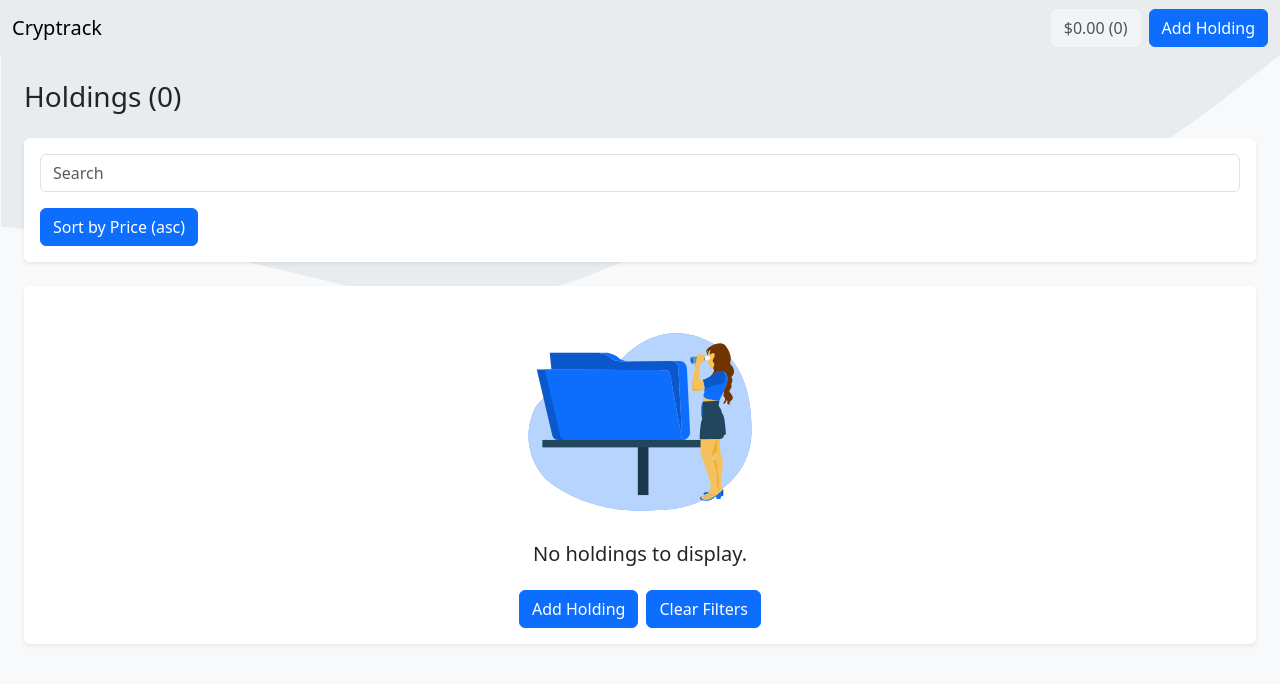
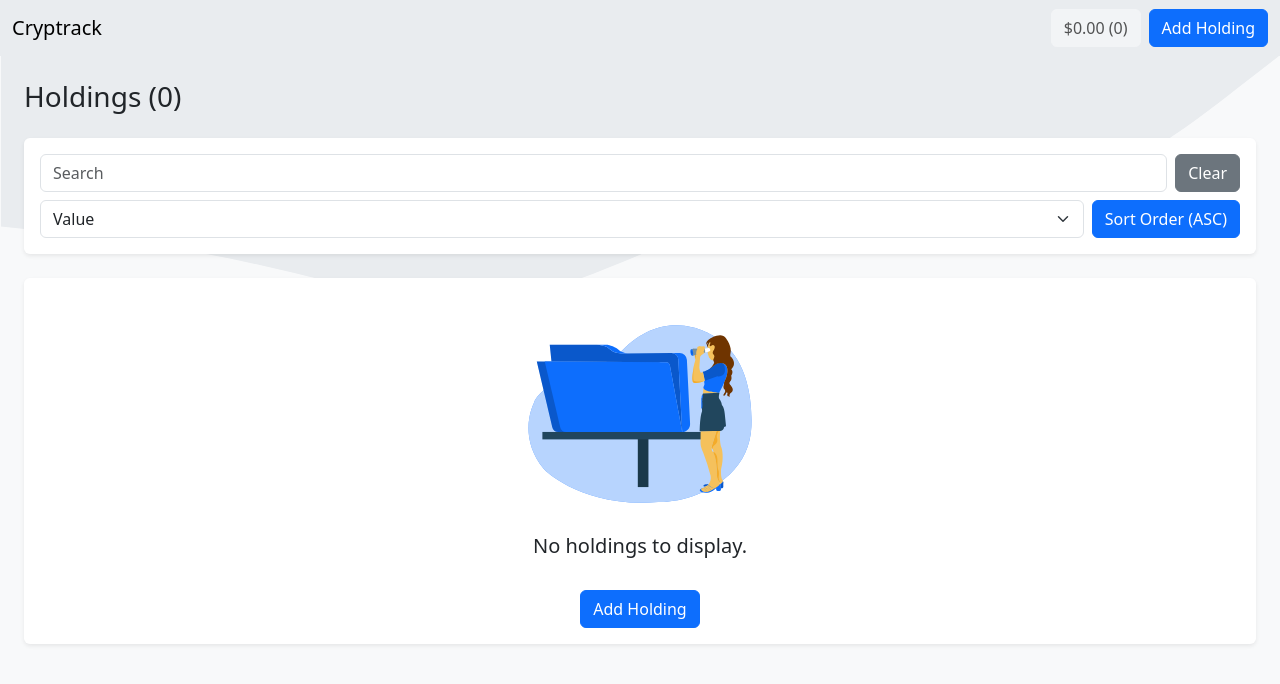
Before and after one commit to karmasakshi/cryptrack, a Next.js app: page / in a window 1280 px wide. Shown: the top 684 px of the page. Built offline with nearby package versions, Linux system fonts and the light colour scheme.

Commit message:
style(general): filters

```diff
--- a/src/pages/index.tsx
+++ b/src/pages/index.tsx
@@ -7,15 +7,26 @@ import { useState } from 'react';
 
 const Holdings = () => {
   const { portfolio, removeHolding } = usePortfolioStore();
-  const [searchKey, setSearchKey] = useState('');
-  const [sortOrder, setSortOrder] = useState<'asc' | 'desc'>('asc');
+  const defaultFilters = {
+    searchKey: '',
+    sortKey: 'name',
+    sortOrder: 'asc',
+  };
+
+  const [filters, setFilters] = useState(defaultFilters);
 
   const filteredPortfolio = portfolio.holdings
     .filter((h) =>
-      h.cryptocurrency.name.toLowerCase().includes(searchKey.toLowerCase()),
+      h.cryptocurrency.name
+        .toLowerCase()
+        .includes(filters.searchKey.toLowerCase()),
     )
     .sort((a, b) =>
-      sortOrder === 'asc' ? a.value - b.value : b.value - a.value,
+      filters.sortOrder === 'asc'
+        ? // @ts-expect-error @typescript-eslint/no-explicit-any
+          a[filters.sortKey] - b[filters.sortKey]
+        : // @ts-expect-error @typescript-eslint/no-explicit-any
+          b[filters.sortKey] - a[filters.sortKey],
     );
 
   const handleRemoveHolding = (symbol: string) => {
@@ -32,23 +43,57 @@ const Holdings = () => {
         <div className="card border-0 shadow-sm">
           <div className="card-body">
             <form>
-              <div className="mb-3">
+              <div className="d-flex gap-2 mb-2">
                 <input
-                  value={searchKey}
-                  onChange={(e) => setSearchKey(e.target.value)}
+                  value={filters.searchKey}
+                  onChange={(e) =>
+                    setFilters({ ...filters, searchKey: e.target.value })
+                  }
                   placeholder="Search"
                   type="text"
                   className="form-control"
                   aria-describedby="search"
                 />
+                <button
+                  type="button"
+                  className="btn btn-secondary"
+                  onClick={() => setFilters(defaultFilters)}
+                >
+                  Clear
+                </button>
+              </div>
+              <div className="d-flex gap-2">
+                <select
+                  className="form-select"
+                  aria-label="Sort by"
+                  value={filters.sortKey}
+                  onChange={(e) =>
+                    setFilters({ ...filters, sortKey: e.target.value })
+                  }
+                >
+                  <option value="value">Value</option>
+                  <option value="averageCost">Average Cost</option>
+                  <option value="quantity">Quantity</option>
+                  <option value="cryptocurrency.currentPrice">
+                    Current Price
+                  </option>
+                  <option value="cryptocurrency.name">Name</option>
+                  <option value="cryptocurrency.symbol">Symbol</option>
+                </select>
+                <button
+                  type="button"
+                  className="btn btn-primary"
+                  onClick={() =>
+                    setFilters({
+                      ...filters,
+                      sortOrder: filters.sortOrder === 'asc' ? 'desc' : 'asc',
+                    })
+                  }
+                >
+                  Sort&nbsp;Order&nbsp;({filters.sortOrder.toUpperCase()})
+                </button>
               </div>
             </form>
-            <button
-              className="btn btn-primary"
-              onClick={() => setSortOrder(sortOrder === 'asc' ? 'desc' : 'asc')}
-            >
-              Sort by Price ({sortOrder})
-            </button>
           </div>
         </div>
 
@@ -65,14 +110,19 @@ const Holdings = () => {
             <div className="card-body text-center">
               <Image src="/empty.svg" height={240} width={240} alt="Empty" />
               <h5>No holdings to display.</h5>
-              <div className="mt-4">
-                <Link href="/add-holding" className="btn btn-primary me-2">
+              {filters.searchKey ? (
+                <button
+                  type="button"
+                  className="mt-4 btn btn-secondary"
+                  onClick={() => setFilters(defaultFilters)}
+                >
+                  Clear Filters
+                </button>
+              ) : (
+                <Link href="/add-holding" className="mt-4 btn btn-primary">
                   Add Holding
                 </Link>
-                <button type="button" className="btn btn-primary">
-                  Clear Filters
-                </button>
-              </div>
+              )}
             </div>
           </div>
         )}
```
